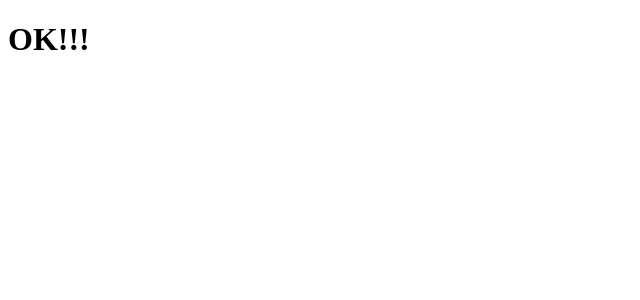
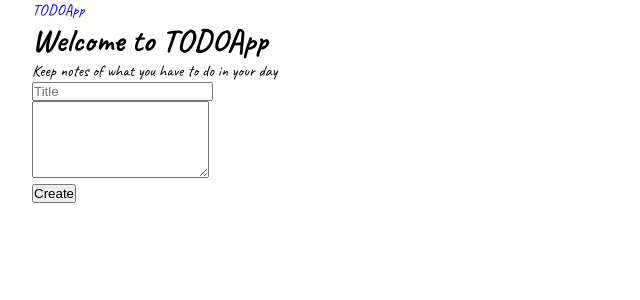
Before and after one commit to luckydev8888/todo_react_flask, a React (Vite) app in the folder frontend/: page / in a window 1280 px wide. Shown: the top 300 px of the page, without its empty margins (0-640 px from the left). Built offline with nearby package versions, Linux system fonts and the light colour scheme.

Commit message:
Application structure completed, functionality and styles still to be added

```diff
--- a/frontend/src/App.jsx
+++ b/frontend/src/App.jsx
@@ -1,10 +1,13 @@
 import React from 'react'
+import { Header } from './components/Header'
+import { Main } from './components/Main'
 
 function App() {
   return (
-    <main className='main'>
-      <h1>OK!!!</h1>
-    </main>
+    <>
+      <Header />
+      <Main />
+    </>
   )
 }
 
--- /dev/null
+++ b/frontend/src/components/Article.jsx
@@ -0,0 +1,43 @@
+import React from 'react'
+import styled from 'styled-components'
+
+const FormTask = styled.form``
+
+const InputFormTask = styled.input``
+
+const TextareaFormTask = styled.textarea``
+
+const ButtonFormTask = styled.button``
+
+export const Article = () => {
+  return (
+    <article className='article'>
+      <section className='article__form'>
+        <FormTask className='form'>
+          <div className='form__container'>
+            <InputFormTask
+              type='text'
+              name='title'
+              placeholder='Title'
+              className='form__input'
+              autoComplete='off'
+            />
+          </div>
+          <div className='form__container'>
+            <TextareaFormTask
+              name='description'
+              className='form__textarea'
+              rows='5'
+            />
+          </div>
+          <div className='form__btn'>
+            <ButtonFormTask className='form__btn-create' type='submit'>
+              Create
+            </ButtonFormTask>
+          </div>
+        </FormTask>
+      </section>
+      <section className='article__content'></section>
+    </article>
+  )
+}
--- /dev/null
+++ b/frontend/src/components/Header.jsx
@@ -0,0 +1,13 @@
+import React from 'react'
+
+export const Header = () => {
+  return (
+    <header className='header'>
+      <nav className='nav container'>
+        <a href='#' className='nav__logo'>
+          TODOApp
+        </a>
+      </nav>
+    </header>
+  )
+}
--- /dev/null
+++ b/frontend/src/components/Main.jsx
@@ -0,0 +1,14 @@
+import React from 'react'
+import { Article } from './Article'
+
+export const Main = () => {
+  return (
+    <main className='main container'>
+      <h1 className='main__title'>Welcome to TODOApp</h1>
+      <p className='main__text'>
+        Keep notes of what you have to do in your day
+      </p>
+      <Article />
+    </main>
+  )
+}
--- /dev/null
+++ b/frontend/src/scss/base/_base.scss
@@ -0,0 +1,21 @@
+@import url('https://fonts.googleapis.com/css2?family=Caveat:wght@400;700&display=swap');
+
+* {
+  margin: 0;
+  padding: 0;
+  box-sizing: border-box;
+}
+
+body {
+  font-family: 'Caveat', cursive;
+}
+
+a {
+  text-decoration: none;
+}
+
+.container {
+  margin-left: 2rem;
+  margin-right: 2rem;
+  max-width: 768px;
+}
--- a/frontend/src/scss/styles.scss
+++ b/frontend/src/scss/styles.scss
@@ -0,0 +1,2 @@
+// BASE
+@forward './base/base';
```
Also changed, not shown: 1 other file (tests, documents, lock files or other folders).
